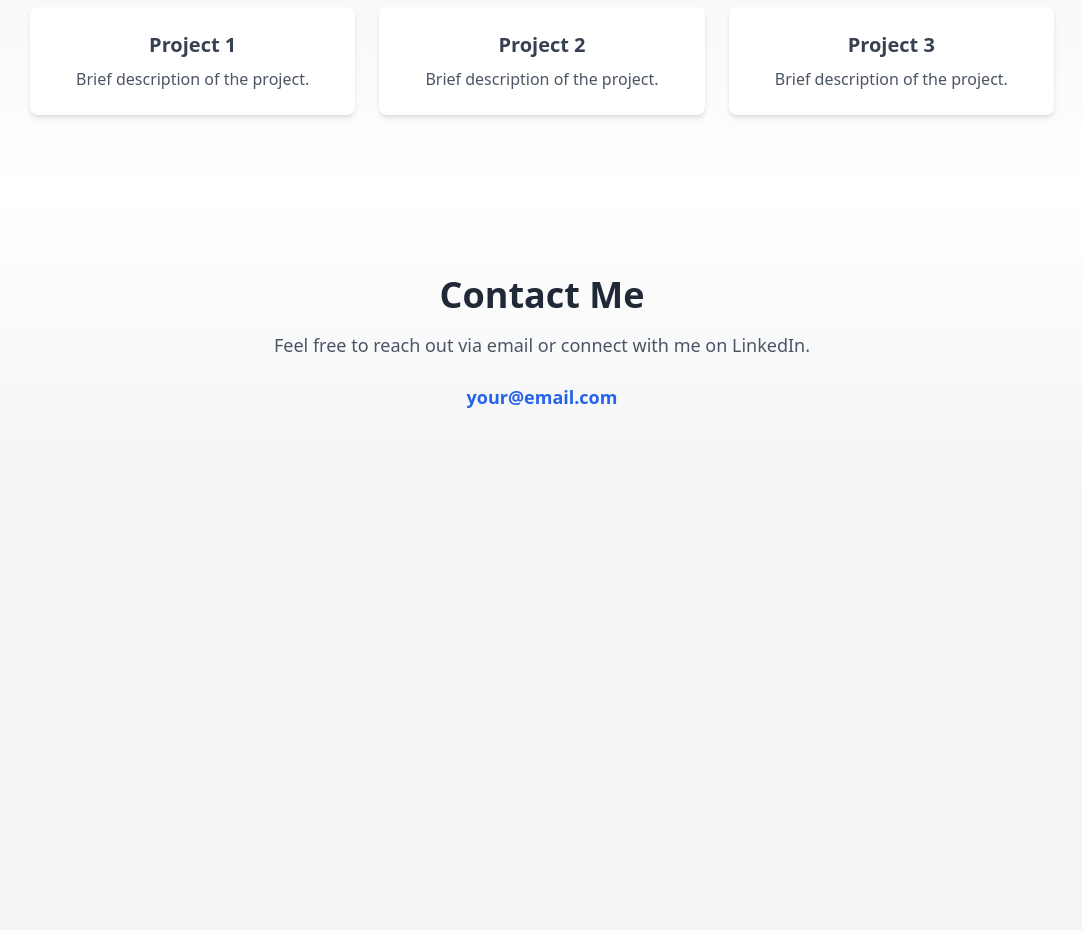
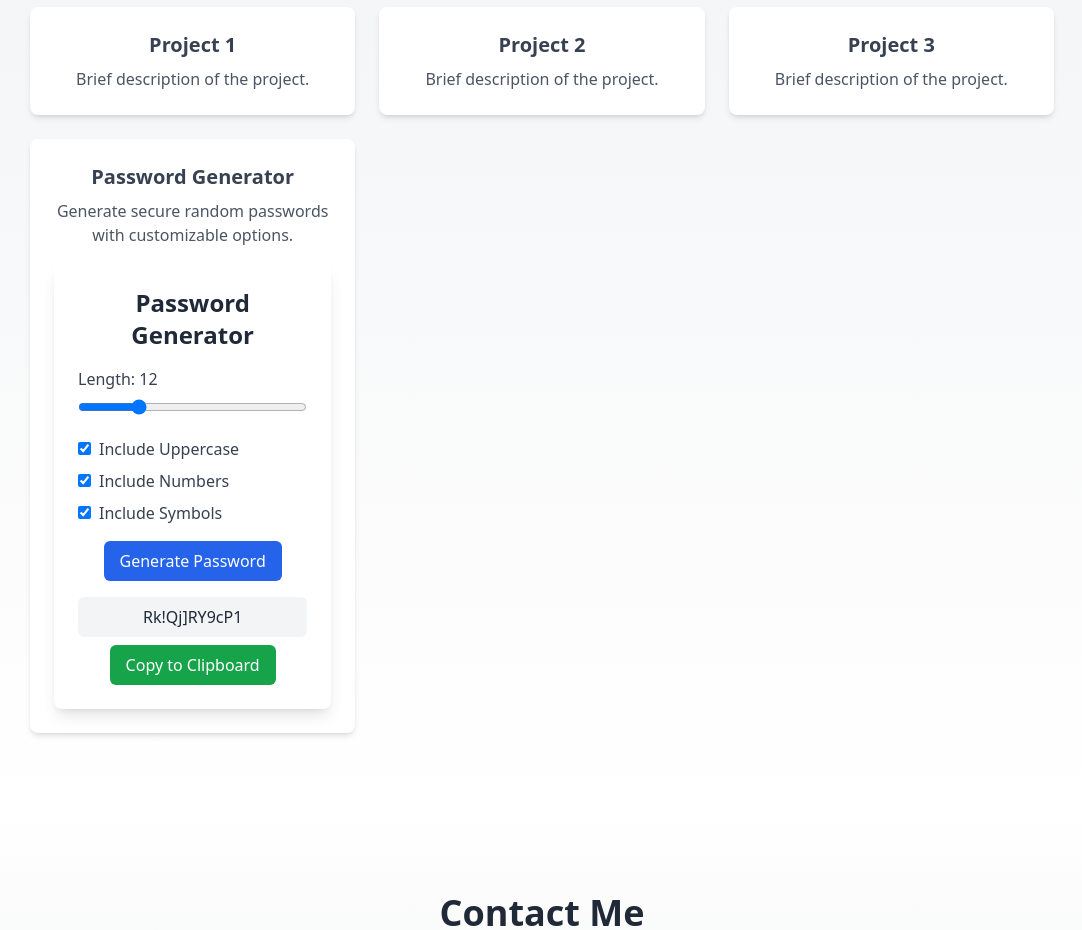
Before and after one commit to sethorpe/portfolio-site, a Next.js app: page / in a window 1280 px wide. Shown: the part 700-1630 px from the top of the page, without its empty margins (98-1180 px from the left). Before the commit the page ends 1215 px from the top, so only its background shows below. Built offline with nearby package versions, Linux system fonts and the light colour scheme.

Commit message:
Added interactive Password Generaror to projects

```diff
--- /dev/null
+++ b/app/components/PasswordGenerator.js
@@ -0,0 +1,105 @@
+"use client";
+
+import React, { useState, useEffect, useCallback } from "react";
+
+export default function PasswordGenerator() {
+  const [isClient, setIsClient] = useState(false); // ✅ Track client-side rendering
+  const [length, setLength] = useState(12);
+  const [includeNumbers, setIncludeNumbers] = useState(true);
+  const [includeSymbols, setIncludeSymbols] = useState(true);
+  const [includeUppercase, setIncludeUppercase] = useState(true);
+  const [password, setPassword] = useState("");
+
+  // ✅ Only set "isClient" once mounted
+  useEffect(() => {
+    setIsClient(true);
+  }, []);
+
+  // ✅ Generate password only on the client
+  const generatePassword = useCallback(() => {
+    if (!isClient) return; // ✅ Prevent SSR issues
+
+    let characters = "abcdefghijklmnopqrstuvwxyz";
+    if (includeUppercase) characters += "ABCDEFGHIJKLMNOPQRSTUVWXYZ";
+    if (includeNumbers) characters += "0123456789";
+    if (includeSymbols) characters += "!@#$%^&*()_+[]{}<>?";
+
+    let newPassword = Array.from({ length }, () =>
+      characters.charAt(Math.floor(Math.random() * characters.length))
+    ).join("");
+
+    setPassword(newPassword);
+  }, [length, includeNumbers, includeSymbols, includeUppercase, isClient]);
+
+  // ✅ Ensure password is generated only when settings change
+  useEffect(() => {
+    generatePassword();
+  }, [generatePassword]);
+
+  const copyToClipboard = () => {
+    if (typeof window !== "undefined" && password) {
+      navigator.clipboard.writeText(password);
+      alert("Password copied to clipboard!");
+    }
+  };
+
+  // ✅ Fix SSR issue: Hide component until it's mounted
+  if (!isClient) return null;
+
+  return (
+    <div className="max-w-md mx-auto p-6 bg-white dark:bg-gray-800 rounded-lg shadow-lg text-center">
+      <h2 className="text-2xl font-bold text-gray-800 dark:text-white">Password Generator</h2>
+
+      <div className="mt-4 text-left">
+        <label className="block text-gray-700 dark:text-gray-300">Length: {length}</label>
+        <input
+          type="range"
+          min="6"
+          max="30"
+          value={length}
+          onChange={(e) => setLength(Number(e.target.value))}
+          className="w-full mt-2"
+        />
+      </div>
+
+      <div className="mt-4 flex flex-col items-start space-y-2">
+        <label className="flex items-center">
+          <input type="checkbox" checked={includeUppercase} onChange={() => setIncludeUppercase(!includeUppercase)} />
+          <span className="ml-2 text-gray-700 dark:text-gray-300">Include Uppercase</span>
+        </label>
+        <label className="flex items-center">
+          <input type="checkbox" checked={includeNumbers} onChange={() => setIncludeNumbers(!includeNumbers)} />
+          <span className="ml-2 text-gray-700 dark:text-gray-300">Include Numbers</span>
+        </label>
+        <label className="flex items-center">
+          <input type="checkbox" checked={includeSymbols} onChange={() => setIncludeSymbols(!includeSymbols)} />
+          <span className="ml-2 text-gray-700 dark:text-gray-300">Include Symbols</span>
+        </label>
+      </div>
+
+      <button
+        onClick={generatePassword}
+        className="mt-4 bg-blue-600 text-white px-4 py-2 rounded-md hover:bg-blue-700 transition"
+      >
+        Generate Password
+      </button>
+
+      {password && (
+        <div className="mt-4">
+          <input
+            type="text"
+            value={password}
+            readOnly
+            className="w-full p-2 text-center bg-gray-100 dark:bg-gray-700 rounded-md"
+          />
+          <button
+            onClick={copyToClipboard}
+            className="mt-2 bg-green-600 text-white px-4 py-2 rounded-md hover:bg-green-700 transition"
+          >
+            Copy to Clipboard
+          </button>
+        </div>
+      )}
+    </div>
+  );
+}
--- a/app/components/Projects.js
+++ b/app/components/Projects.js
@@ -1,6 +1,7 @@
 "use client";
 import React from "react";
 import { motion } from "framer-motion";
+import PasswordGenerator from "./PasswordGenerator";
 
 export default function Projects() {
   return (
@@ -28,6 +29,25 @@ export default function Projects() {
                     <p className="text-gray-600 dark:text-gray-400 mt-2">Brief description of the project.</p>
                 </motion.div>
             ))}
+
+            {/* New Project Card for Password Generator */}
+            <motion.div
+                whileHover={{ scale: 1.05 }}
+                whileTap={{ scale: 0.98 }}
+                initial={{ opacity: 0, y: 30, scale: 0.9 }}
+                whileInView={{ opacity: 1, y: 0, scale: 1 }}
+                viewport={{ once: true }}
+                transition={{ duration: 0.6, ease: "easeOut", delay: 0.8 }}
+                className="bg-white dark:bg-gray-800 p-6 rounded-lg shadow-md transition-all"
+            >
+                <h3 className="text-xl font-semibold text-gray-700 dark:text-gray-300">Password Generator</h3>
+                <p className="text-gray-600 dark:text-gray-400 mt-2">
+                    Generate secure random passwords with customizable options.
+                </p>
+                <div className="mt-4">
+                    <PasswordGenerator />
+                </div>
+            </motion.div>
         </div>
     </motion.section>
   );
```
